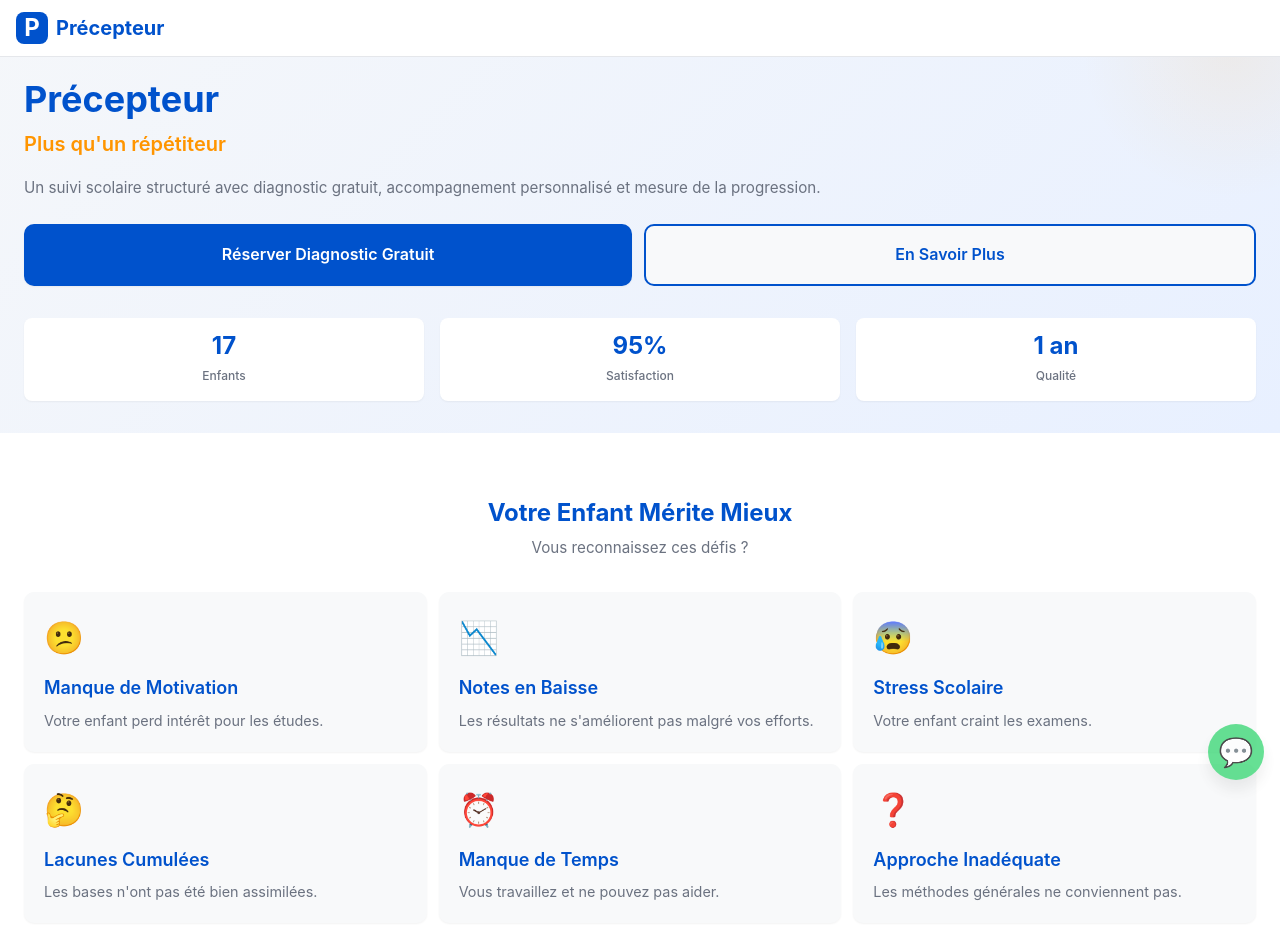
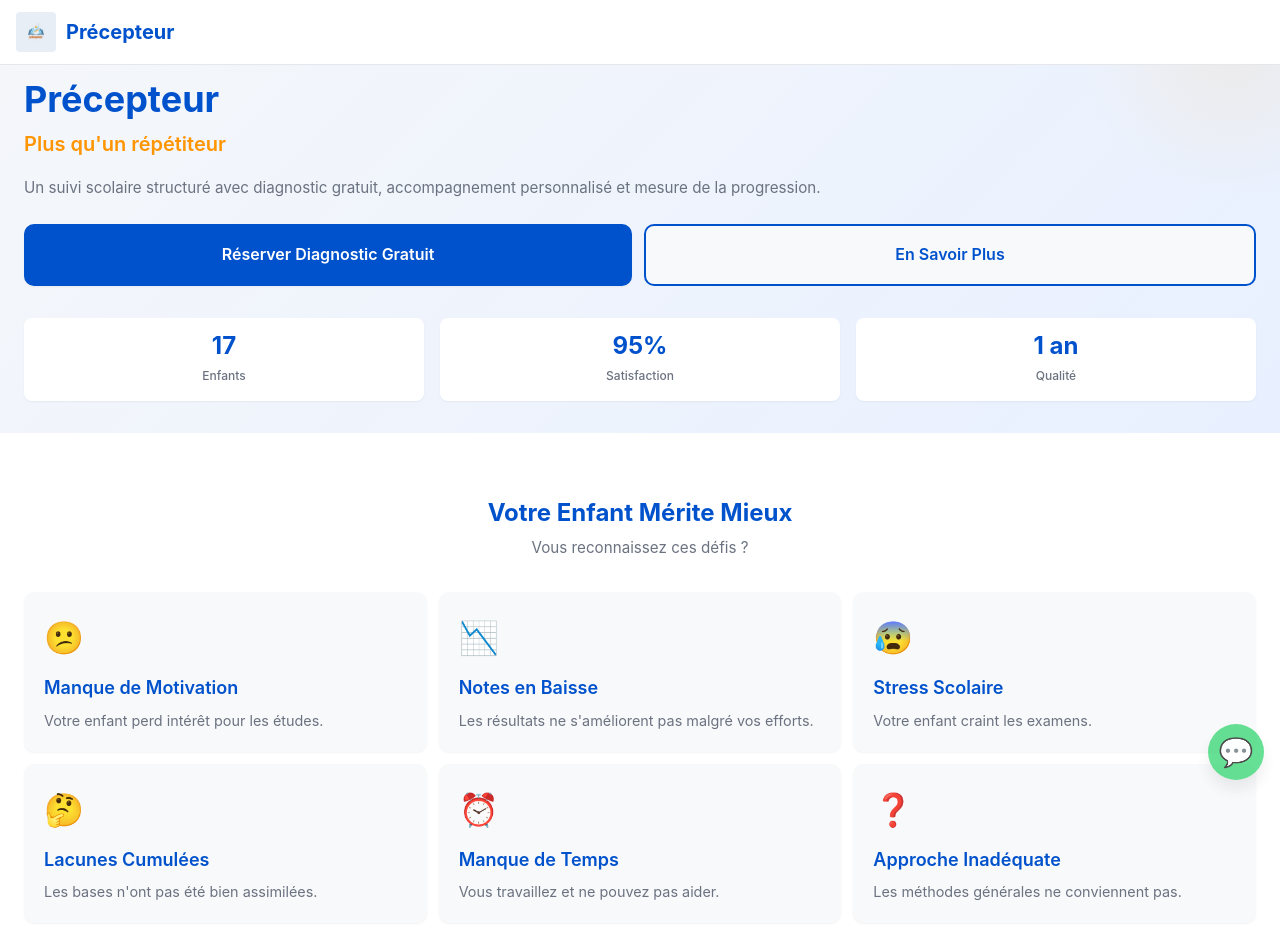
Before and after one commit to mohaooa19-emp/pr-cepteur-, a plain HTML site: page index.html in a window 1280 px wide. Shown: the top 926 px of the page. Drawn offline with Linux system fonts and the light colour scheme.

Commit message:
Update index.html

```diff
--- a/index.html
+++ b/index.html
@@ -975,9 +975,9 @@
 </head>
 <body>
     <!-- Navigation -->
-    <nav class="navbar">
-        <div class="logo">
-            <span class="logo-icon">P</span>
+   <nav class="navbar">
+        <div class="logo" style="display: flex; align-items: center; gap: 10px;">
+            <img src="image/logo.jpg" alt="Logo Précepteur" style="height: 40px; width: auto; object-fit: contain; border-radius: 4px;">
             <span>Précepteur</span>
         </div>
     </nav>
```
